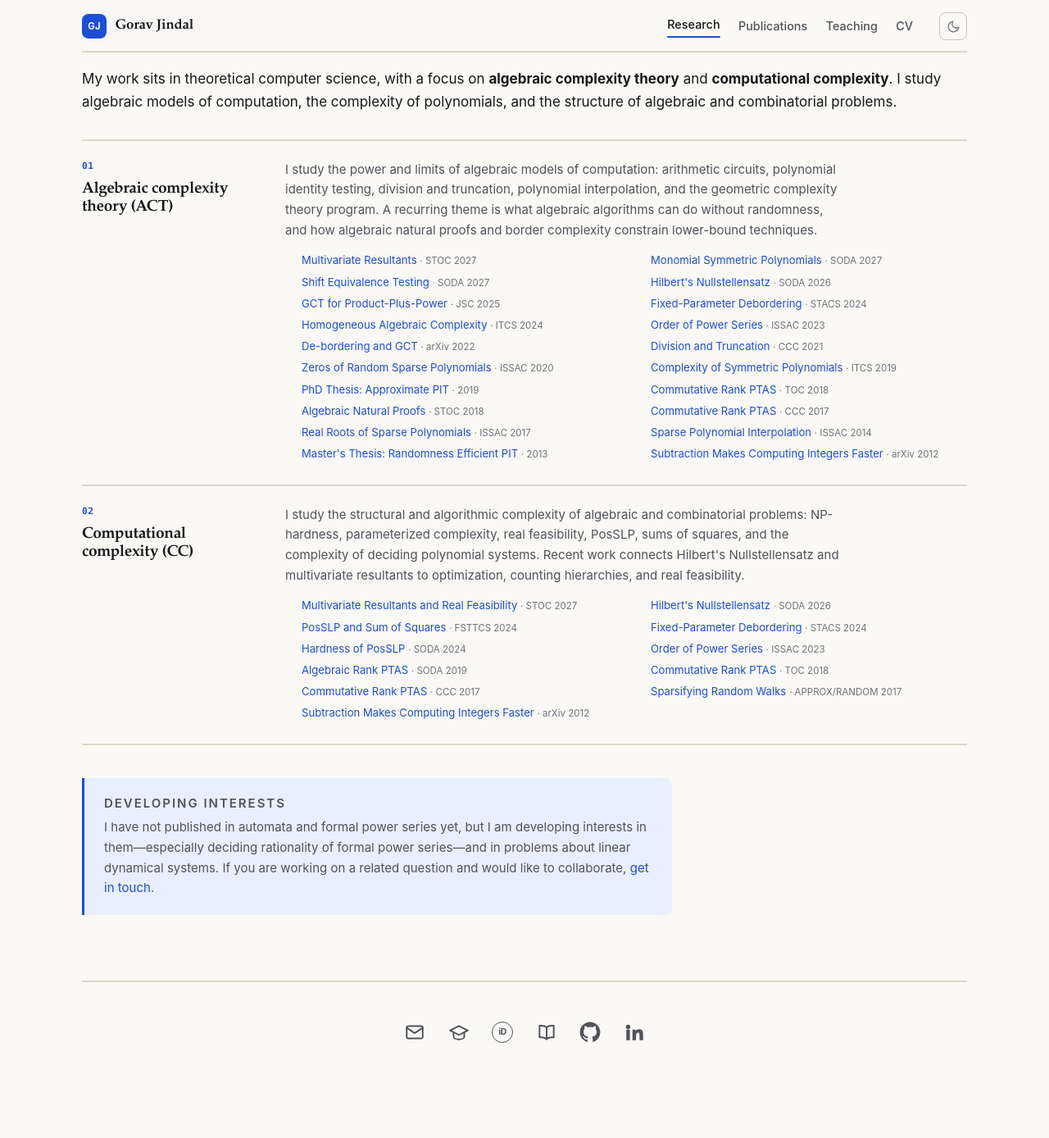
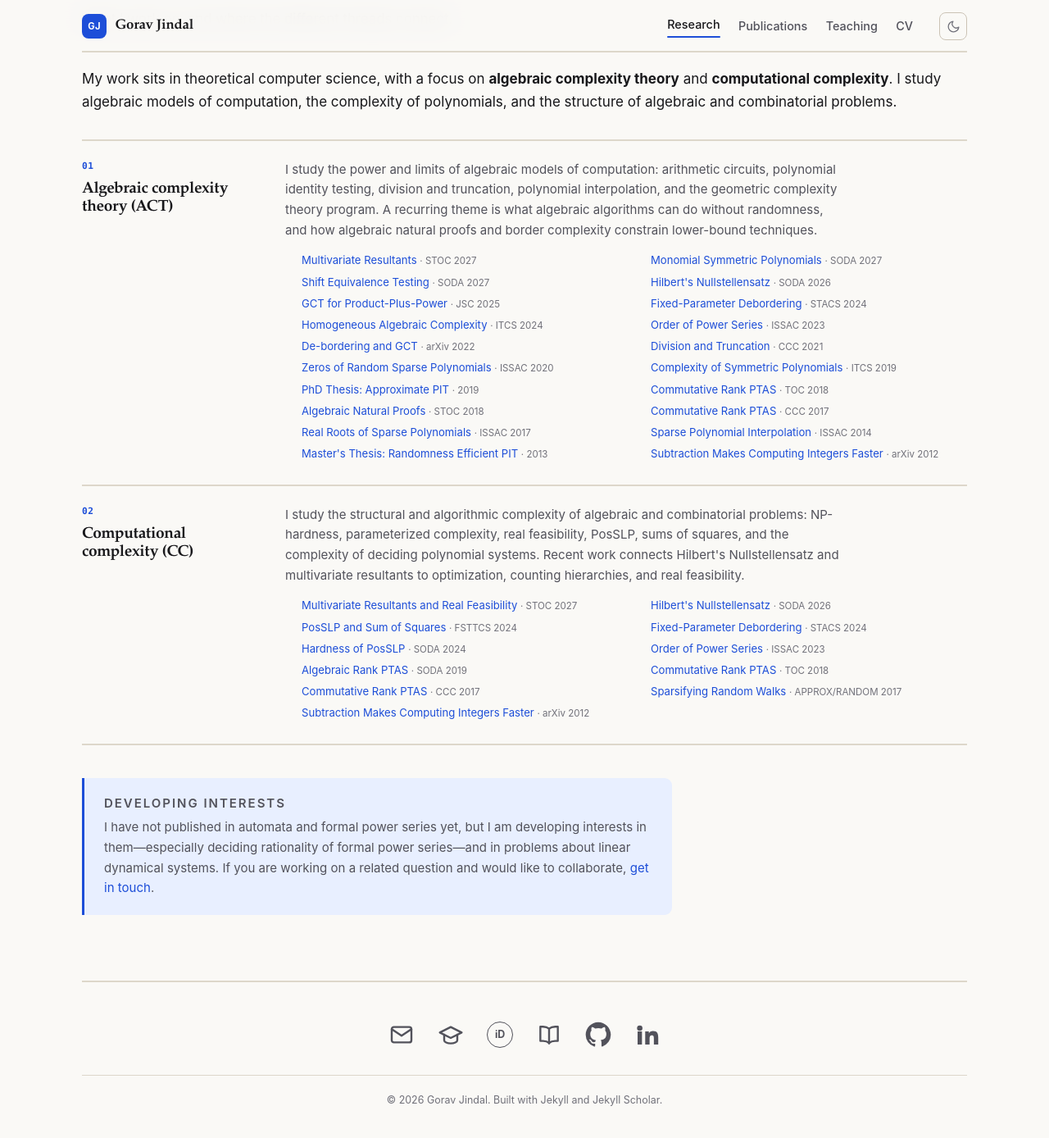
Before and after one commit to goravjindal/goravjindal.github.io, a Jekyll site: the page built from _pages/research.md, in a window 1280 px wide and 1400 px high, scrolled down 190 px. Shown: the top 1388 px of the window at 82% size. Built offline with Jekyll 4.4.1, drawn with Linux system fonts in a browser that asks for light colours; before the commit the page ends 1520 px from its top, so only the background shows below that.

Commit message:
Enlarge footer icons and restore copyright line

```diff
--- a/_includes/footer.html
+++ b/_includes/footer.html
@@ -3,5 +3,6 @@
     <div class="footer-links" aria-label="Contact and profiles">
       {% include social-links.html %}
     </div>
+    <p class="footer-copy">© {{ site.time | date: "%Y" }} {{ site.author.name }}. Built with Jekyll and Jekyll Scholar.</p>
   </div>
 </footer>
--- a/assets/css/main.css
+++ b/assets/css/main.css
@@ -1127,7 +1127,9 @@ hr {
 
 .footer-inner {
   display: flex;
-  justify-content: center;
+  flex-direction: column;
+  align-items: center;
+  gap: 1.4rem;
 }
 
 .footer-links {
@@ -1142,9 +1144,9 @@ hr {
   display: inline-flex;
   align-items: center;
   justify-content: center;
-  width: 2.85rem;
-  height: 2.85rem;
-  border-radius: 8px;
+  width: 3.25rem;
+  height: 3.25rem;
+  border-radius: 10px;
   color: var(--text-soft);
   transition: color 0.15s ease, background-color 0.15s ease;
 }
@@ -1155,21 +1157,31 @@ hr {
 }
 
 .footer-links svg {
-  width: 26px;
-  height: 26px;
+  width: 32px;
+  height: 32px;
 }
 
 .footer-icon-badge {
   display: inline-flex;
   align-items: center;
   justify-content: center;
-  width: 26px;
-  height: 26px;
-  border: 1.7px solid currentColor;
+  width: 32px;
+  height: 32px;
+  border: 1.8px solid currentColor;
   border-radius: 50%;
-  font-size: 0.66rem;
+  font-size: 0.78rem;
   font-weight: 700;
   letter-spacing: -0.02em;
+}
+
+.footer-copy {
+  width: 100%;
+  margin: 0;
+  padding-top: 1.25rem;
+  border-top: 1px solid var(--rule);
+  color: var(--text-muted);
+  font-size: 0.78rem;
+  text-align: center;
 }
 
 /* -----------------------------------------------------------------------------
@@ -1418,6 +1430,7 @@ hr {
 .course,
 .cv-section,
 .site-footer,
+.footer-copy,
 hr {
   border-width: 1.5px;
 }
```
